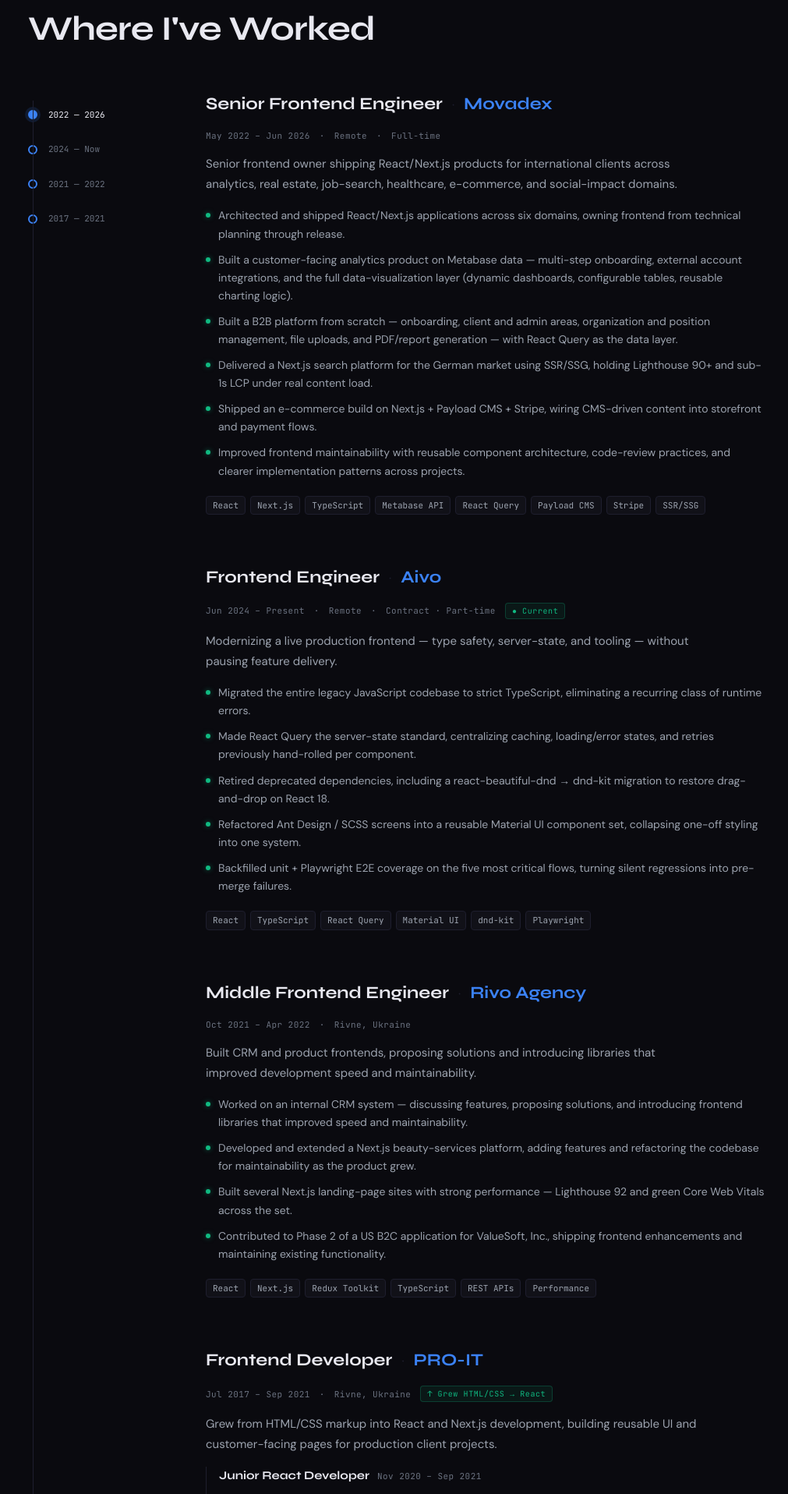
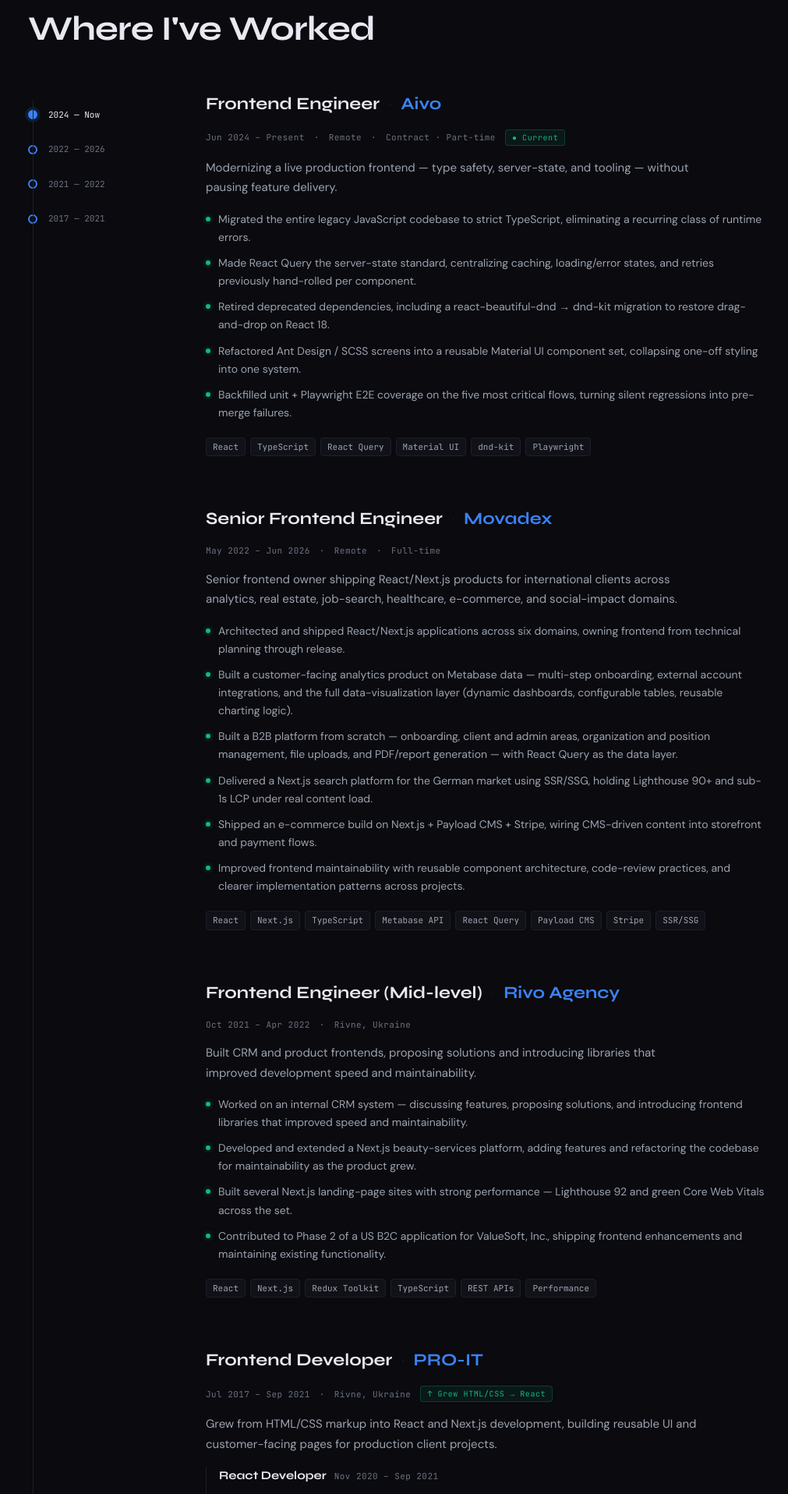
Before and after one commit to andriimaksymov/portfolio, a React (Vite) app: page / in a window 1280 px wide. Shown: the part 1024-2940 px from the top of the page at 78% size, without its empty margins (118-1129 px from the left). Built offline with nearby package versions, Linux system fonts and the light colour scheme.

Commit message:
feat: reorganize and enhance experience entries for clarity and detail, update role descriptions and employment information

```diff
--- a/src/data/portfolio.ts
+++ b/src/data/portfolio.ts
@@ -49,6 +49,26 @@ export const hero: HeroContent = {
 
 export const experiences: Experience[] = [
   {
+    id: "exp-aivo",
+    timelineLabel: "2024 — Now",
+    role: "Frontend Engineer",
+    company: "Aivo",
+    period: "Jun 2024 – Present",
+    location: "Remote",
+    employmentType: "Contract · Part-time",
+    badge: { label: "● Current", tone: "green" },
+    description:
+      "Modernizing a live production frontend — type safety, server-state, and tooling — without pausing feature delivery.",
+    highlights: [
+      "Migrated the entire legacy JavaScript codebase to strict TypeScript, eliminating a recurring class of runtime errors.",
+      "Made React Query the server-state standard, centralizing caching, loading/error states, and retries previously hand-rolled per component.",
+      "Retired deprecated dependencies, including a react-beautiful-dnd → dnd-kit migration to restore drag-and-drop on React 18.",
+      "Refactored Ant Design / SCSS screens into a reusable Material UI component set, collapsing one-off styling into one system.",
+      "Backfilled unit + Playwright E2E coverage on the five most critical flows, turning silent regressions into pre-merge failures.",
+    ],
+    tags: ["React", "TypeScript", "React Query", "Material UI", "dnd-kit", "Playwright"],
+  },
+  {
     id: "exp-movadex",
     timelineLabel: "2022 — 2026",
     role: "Senior Frontend Engineer",
@@ -69,29 +89,9 @@ export const experiences: Experience[] = [
     tags: ["React", "Next.js", "TypeScript", "Metabase API", "React Query", "Payload CMS", "Stripe", "SSR/SSG"],
   },
   {
-    id: "exp-aivo",
-    timelineLabel: "2024 — Now",
-    role: "Frontend Engineer",
-    company: "Aivo",
-    period: "Jun 2024 – Present",
-    location: "Remote",
-    employmentType: "Contract · Part-time",
-    badge: { label: "● Current", tone: "green" },
-    description:
-      "Modernizing a live production frontend — type safety, server-state, and tooling — without pausing feature delivery.",
-    highlights: [
-      "Migrated the entire legacy JavaScript codebase to strict TypeScript, eliminating a recurring class of runtime errors.",
-      "Made React Query the server-state standard, centralizing caching, loading/error states, and retries previously hand-rolled per component.",
-      "Retired deprecated dependencies, including a react-beautiful-dnd → dnd-kit migration to restore drag-and-drop on React 18.",
-      "Refactored Ant Design / SCSS screens into a reusable Material UI component set, collapsing one-off styling into one system.",
-      "Backfilled unit + Playwright E2E coverage on the five most critical flows, turning silent regressions into pre-merge failures.",
-    ],
-    tags: ["React", "TypeScript", "React Query", "Material UI", "dnd-kit", "Playwright"],
-  },
-  {
     id: "exp-rivo",
     timelineLabel: "2021 — 2022",
-    role: "Middle Frontend Engineer",
+    role: "Frontend Engineer (Mid-level)",
     company: "Rivo Agency",
     period: "Oct 2021 – Apr 2022",
     location: "Rivne, Ukraine",
@@ -117,7 +117,7 @@ export const experiences: Experience[] = [
       "Grew from HTML/CSS markup into React and Next.js development, building reusable UI and customer-facing pages for production client projects.",
     roles: [
       {
-        role: "Junior React Developer",
+        role: "React Developer",
         period: "Nov 2020 – Sep 2021",
         highlights: [
           "Moved from HTML/CSS into React and Next.js, building reusable UI components and production-ready customer-facing pages.",
@@ -235,7 +235,6 @@ export const about: AboutContent = {
   certifications: [
     "Node.js — MVC, REST APIs, GraphQL (Udemy)",
     "React Testing Library with Vitest (Udemy)",
-    "JavaScript: The Advanced Concepts (Udemy)",
   ],
   terminalTitle: "~/andrii — zsh",
   terminalLines: [
@@ -279,7 +278,7 @@ export const contact: ContactContent = {
   eyebrow: "[ 05 — Contact ]",
   title: "Let's work together",
   description:
-    "I'm open to senior frontend roles where React, Next.js, TypeScript, SaaS product work, performance, and practical full-stack thinking matter.",
+    "I'm open to senior frontend roles where React, Next.js, TypeScript, SaaS product work, performance, and practical full-stack thinking matter. Based in Rivne, Ukraine — remote, with flexible hours across US & EU time zones.",
   methods: [
     {
       label: "Email",
```
Also changed, not shown: 1 other file (tests, documents, lock files or other folders).
